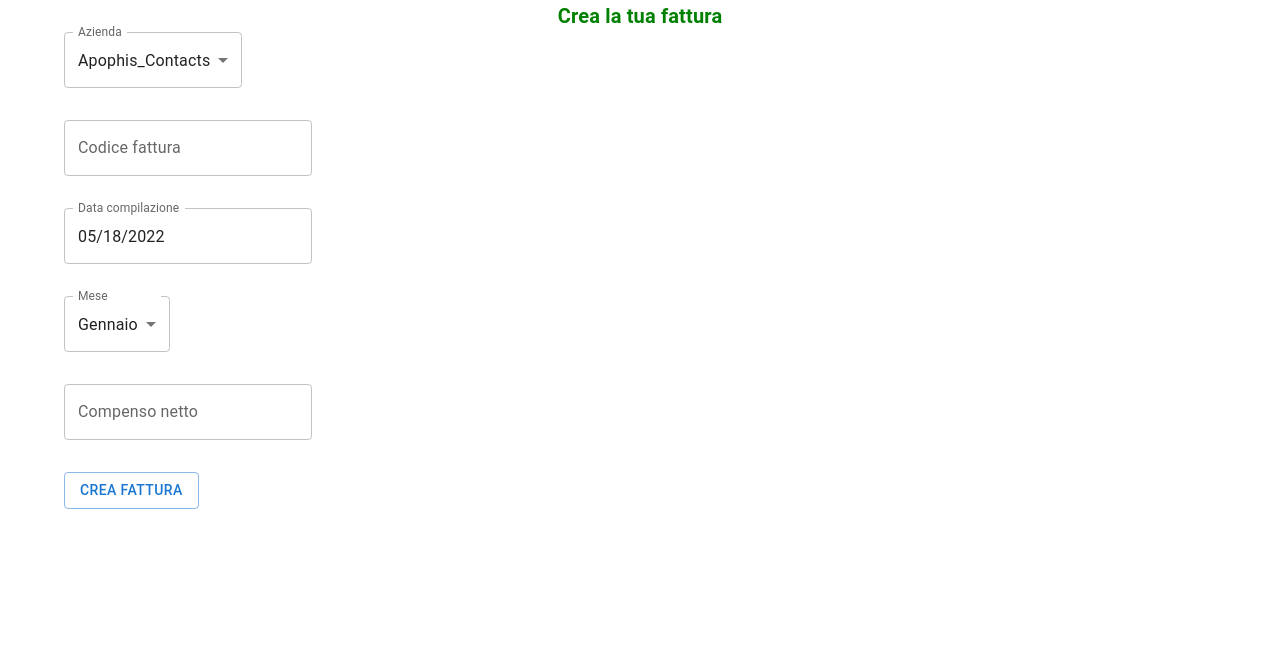
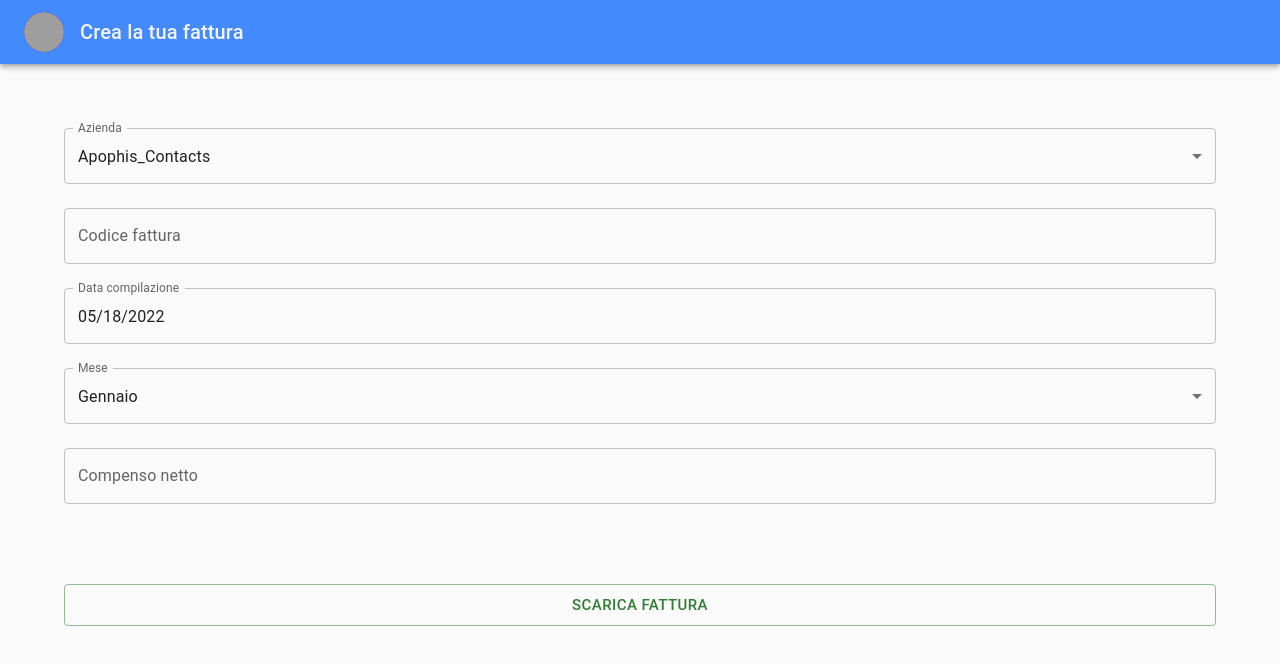
Before and after one commit to Giovanna10/monthly_billing_document_editor, a React (Create React App) app: page / in a window 1280 px wide. Shown: the top 664 px of the page. Built offline with nearby package versions, Linux system fonts and the light colour scheme; grey boxes are pictures that could not be loaded.

Commit message:
fix: UI + button loading

```diff
--- a/package.json
+++ b/package.json
@@ -6,6 +6,7 @@
     "@emotion/react": "^11.9.0",
     "@emotion/styled": "^11.8.1",
     "@material-ui/core": "^4.12.4",
+    "@mui/lab": "^5.0.0-alpha.85",
     "@mui/material": "^5.8.3",
     "@mui/x-date-pickers": "^5.0.0-alpha.5",
     "@testing-library/jest-dom": "^5.16.4",
--- a/public/index.html
+++ b/public/index.html
@@ -3,7 +3,7 @@
   <head>
     <meta charset="utf-8" />
     <link rel="icon" href="%PUBLIC_URL%/favicon.ico" />
-    <meta name="viewport" content="width=device-width, initial-scale=1" />
+    <meta name="viewport" content="initial-scale=1, width=device-width" />
     <meta name="theme-color" content="#000000" />
     <meta
       name="description"
@@ -24,7 +24,7 @@
       work correctly both with client-side routing and a non-root public URL.
       Learn how to configure a non-root public URL by running `npm run build`.
     -->
-    <title>Monthly Billing</title>
+    <title>Fatturiamo</title>
   </head>
   <body>
     <noscript>You need to enable JavaScript to run this app.</noscript>
--- a/src/App.css
+++ /dev/null
@@ -1,3 +0,0 @@
-.App {
-  text-align: center;
-}
--- a/src/App.tsx
+++ b/src/App.tsx
@@ -1,21 +1,62 @@
-import { Container, Typography } from "@mui/material";
-import "./App.css";
+import { CssBaseline } from "@material-ui/core";
+import {
+  AppBar,
+  Avatar,
+  Box,
+  IconButton,
+  Toolbar,
+  Typography,
+} from "@mui/material";
+import { createTheme, ThemeProvider } from "@mui/material/styles";
 import { Form } from "./shared/components/form/Form";
+import logo from "./shared/assets/billing_icon.png";
 
 function App() {
+  const theme = createTheme({
+    palette: {
+      primary: {
+        main: "#00796b",
+      },
+      secondary: {
+        main: "#448aff",
+      },
+    },
+  });
   return (
-    <Container
-      sx={{
-        display: "flex",
-        flexDirection: "column",
-        alignItems: "center",
-      }}
-    >
-      <Typography variant="h6" fontWeight={600} color={"green"}>
-        Crea la tua fattura
-      </Typography>
-      <Form />
-    </Container>
+    <ThemeProvider theme={theme}>
+      <Box sx={{ flexGrow: 1 }}>
+        <CssBaseline />
+        <AppBar position="static" color="secondary">
+          <Toolbar>
+            {/* <IconButton
+              size="large"
+              edge="start"
+              color="inherit"
+              aria-label="menu"
+              sx={{ mr: 2 }}
+            >
+              <img src={logo} alt="Billing" width={40} height={40} />
+            </IconButton> */}
+            <Avatar
+              sx={{ bgcolor: "blue", mr: 2 }}
+              alt="Remy Sharp"
+              src="/broken-image.jpg"
+            >
+              D
+            </Avatar>
+            <Typography
+              variant="h6"
+              component="div"
+              sx={{ alignItems: "center" }}
+              color="whitesmoke"
+            >
+              Crea la tua fattura
+            </Typography>
+          </Toolbar>
+        </AppBar>
+        <Form />
+      </Box>
+    </ThemeProvider>
   );
 }
 
--- a/src/shared/components/form/Form.tsx
+++ b/src/shared/components/form/Form.tsx
@@ -1,5 +1,8 @@
+import { LoadingButton } from "@mui/lab";
 import {
+  Box,
   Button,
+  Container,
   FormControl,
   Grid,
   InputLabel,
@@ -14,10 +17,12 @@ import { useInvoice } from "../../hooks/useInvoice";
 import "./Form.css";
 
 export const Form: FC = () => {
-  const { createInvoice, errors } = useInvoice();
+  const { createInvoice, errors, isLoading } = useInvoice();
   const [date, setDate] = useState<Date>(new Date());
 
   return (
+    <Container>
+      <Box mt={8}>
         <form
           onSubmit={(event) => {
             const data = new FormData(event.currentTarget);
@@ -30,9 +35,10 @@ export const Form: FC = () => {
             });
           }}
         >
-      <Grid container spacing={4}>
-        <Grid item xs={8}>
-          <FormControl variant="outlined">
+          <Grid container spacing={4} columns={1} rowSpacing={10}>
+            <Grid container item spacing={3}>
+              <Grid item xs={12}>
+                <FormControl variant="outlined" fullWidth>
                   <InputLabel id="demo-simple-select-outlined-label">
                     Azienda
                   </InputLabel>
@@ -42,12 +48,14 @@ export const Form: FC = () => {
                     name="company"
                     label="Azienda"
                   >
-              <MenuItem value="Apophis_Contacts">Apophis_Contacts</MenuItem>
+                    <MenuItem value="Apophis_Contacts">
+                      Apophis_Contacts
+                    </MenuItem>
                     <MenuItem value="Digital_Center">Digital_Center</MenuItem>
                   </Select>
                 </FormControl>
               </Grid>
-        <Grid item xs={8}>
+              <Grid item xs={12}>
                 <TextField
                   id="outlined-basic"
                   variant="outlined"
@@ -57,26 +65,31 @@ export const Form: FC = () => {
                   placeholder="Inserisci codice"
                   error={!!errors.invoiceNum}
                   helperText={errors.invoiceNum}
+                  fullWidth
                 />
               </Grid>
-        <Grid item xs={8}>
+              <Grid item xs={12}>
                 <LocalizationProvider dateAdapter={AdapterDateFns}>
                   <DatePicker
                     label="Data compilazione"
                     InputProps={{ name: "date" }}
                     value={date}
                     onChange={(value) => setDate(value ?? new Date())}
-              renderInput={(params) => <TextField {...params} />}
+                    renderInput={(params) => (
+                      <TextField {...params} fullWidth />
+                    )}
                   />
                 </LocalizationProvider>
               </Grid>
-        <Grid item xs={8}>
-          <FormControl variant="outlined">
-            <InputLabel id="demo-simple-select-outlined-label">Mese</InputLabel>
+              <Grid item xs={12}>
+                <FormControl variant="outlined" fullWidth>
+                  <InputLabel id="demo-simple-select-outlined-label">
+                    Mese
+                  </InputLabel>
                   <Select
                     id="demo-simple-select-outlined"
                     name="currentMonth"
-              label="Mese di riferimento"
+                    label="Mese"
                     defaultValue="Gennaio"
                   >
                     <MenuItem value="Gennaio">Gennaio</MenuItem>
@@ -94,7 +107,7 @@ export const Form: FC = () => {
                   </Select>
                 </FormControl>
               </Grid>
-        <Grid item xs={8}>
+              <Grid item xs={12}>
                 <TextField
                   id="outlined-basic"
                   variant="outlined"
@@ -105,14 +118,29 @@ export const Form: FC = () => {
                   placeholder="Inserisci compenso"
                   error={!!errors.netAmount}
                   helperText={errors.netAmount}
+                  fullWidth
                 />
               </Grid>
-        <Grid item xs={8}>
-          <Button variant="outlined" formAction="submit" type="submit">
-            Crea fattura
+            </Grid>
+            <Grid container item xs={12}>
+              {isLoading ? (
+                <LoadingButton loading variant="outlined" />
+              ) : (
+                <Button
+                  variant="outlined"
+                  formAction="submit"
+                  type="submit"
+                  fullWidth
+                  size="large"
+                  color="success"
+                >
+                  Scarica fattura
                 </Button>
+              )}
             </Grid>
           </Grid>
         </form>
+      </Box>
+    </Container>
   );
 };
--- a/src/shared/hooks/useInvoice.ts
+++ b/src/shared/hooks/useInvoice.ts
@@ -4,6 +4,7 @@ import { InvoiceDataType } from "../types";
 import { saveAs } from "file-saver";
 
 export const useInvoice = () => {
+  const [isLoading, setIsLoading] = useState(false);
   const [errors, setErrors] = useState<{ [key: string]: string }>({});
   const createInvoice = useCallback(
     (billingType: unknown, invoiceData: InvoiceDataType) => {
@@ -11,6 +12,7 @@ export const useInvoice = () => {
         billingType,
         (blob) => {
           setErrors({});
+          setIsLoading(!blob);
           saveAs(blob, "Fattura.docx");
         },
         (error) => {
@@ -24,7 +26,6 @@ export const useInvoice = () => {
             },
             {}
           );
-
           setErrors(issues);
         },
         invoiceData
@@ -32,5 +33,5 @@ export const useInvoice = () => {
     },
     []
   );
-  return { createInvoice, errors };
+  return { createInvoice, errors, isLoading };
 };
```
Also changed, not shown: public/manifest.json, src/shared/assets/billing_icon.png (added), 1 other file (tests, documents, lock files or other folders). Lines whose indentation alone changed are shown as unchanged.
